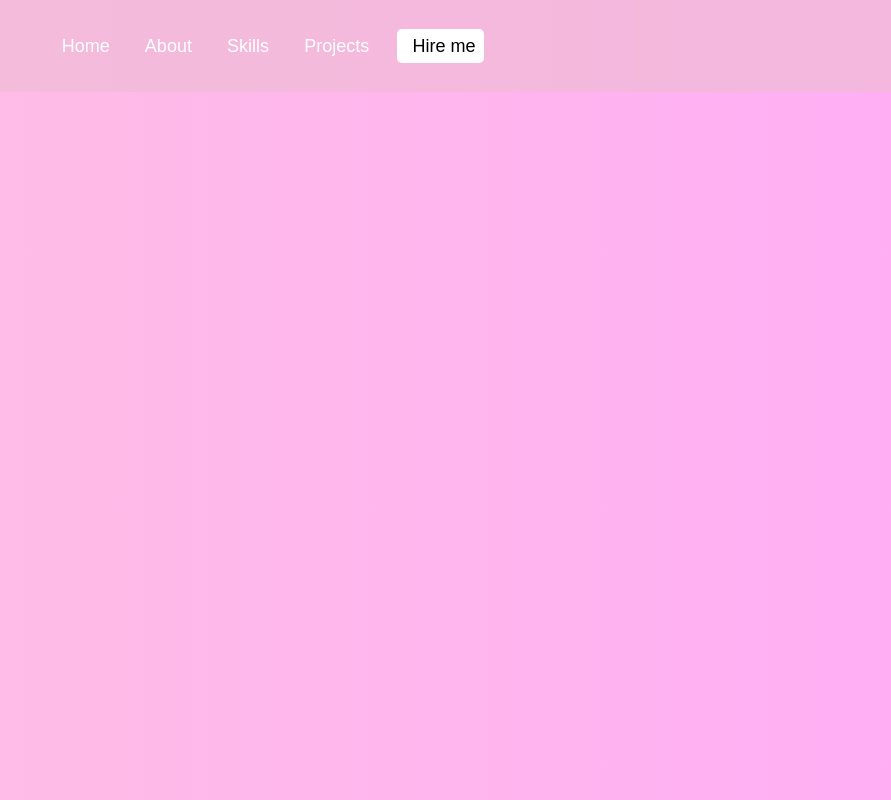
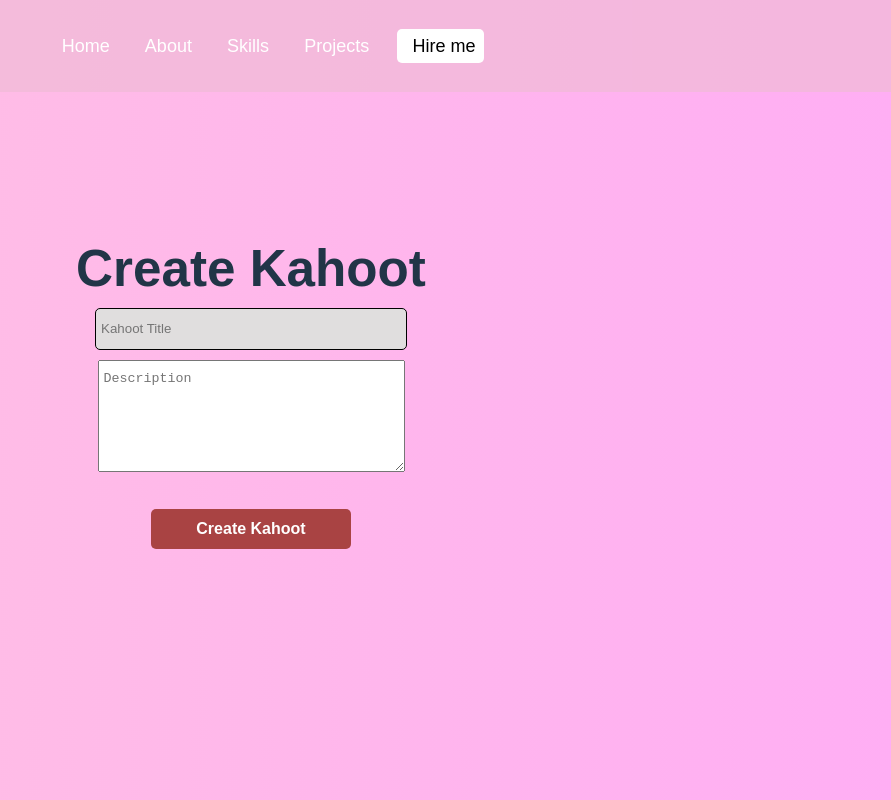
Before and after one commit to hiphucneh/FHoot_SWP391_FE, a React (Vite) app: page /createK in a window 1280 px wide. Shown: the whole page, without its empty margins (389-1280 px from the left). Built offline with nearby package versions, Linux system fonts and the light colour scheme.

Commit message:
Update App.jsx, CreateKahootScreen.jsx, and add CreateQuestionScreen.jsx

```diff
--- a/src/App.jsx
+++ b/src/App.jsx
@@ -6,6 +6,7 @@
 import QuestionScreen from "./screens/QuestionScreen";
 import { BrowserRouter as Router, Routes, Route } from "react-router-dom";
 import CreateKahoot from "./screens/CreateKahootScreen";
+import CreateQuestion from "./screens/CreateQuestionScreen";
 
 function App() {
   return (
@@ -13,7 +14,8 @@
       <Header />
       <Router>
         <Routes>
-          <Route path="/create" element={<CreateKahoot />} />
+          <Route path="/createK" element={<CreateKahoot />} />
+          <Route path="/createQ" element={<CreateQuestion />} />
           <Route path="/" element={<WaitRoomScreen />} />
           <Route path="/login" element={<Login />} />
         </Routes>
--- a/src/screens/CreateKahootScreen.jsx
+++ b/src/screens/CreateKahootScreen.jsx
@@ -1,16 +1,26 @@
 import React from 'react';
 const CreateKahoot = () => {
+    const input = {
+        border: "1px solid",
+        width: "300px",
+        height: "30px",
+        margin: "10px",
+        padding: "5px",
+        borderRadius: "5px",
 
 
+    };
+
     return (
-        <div className="create-kahoot-screen">
+        <div className="create-kahoot-screen" style={{ padding: "20px", textAlign: "center", display: "flex", justifyContent: 'center', flexDirection: "column", alignItems: "center", }}>
             <h1>Create Kahoot</h1>
             <form>
-                <input type="text" placeholder="Kahoot Title" required />
-                <textarea placeholder="Description" required></textarea>
+                <input style={input} type="text" placeholder="Kahoot Title" required />
+                <textarea placeholder="Description" required style={{ width: "300px", height: "100px", textAlign: 'left', paddingTop: '10px', paddingLeft: '5px' }}></textarea>
+
                 <button type="submit">Create Kahoot</button>
             </form>
         </div>
     );
-}
+};
 export default CreateKahoot;
--- /dev/null
+++ b/src/screens/CreateQuestionScreen.jsx
@@ -0,0 +1,7 @@
+import React from "react";
+
+const CreateQuestion = () => {
+
+
+}
+export default CreateQuestion;
--- a/src/screens/QuestionScreen.jsx
+++ b/src/screens/QuestionScreen.jsx
@@ -1,5 +1,7 @@
 import React, { useState } from "react";
-import { Button, Countdown } from "antd";
+import { Button, Statistic } from "antd";
+
+const { Countdown } = Statistic;
 
 const QuestionScreen = () => {
   const question = "What is the capital of France?";
@@ -48,8 +50,8 @@
                 ? option === correctAnswer
                   ? "#4caf50" // xanh cho đúng
                   : option === selectedAnswer
-                  ? "#f44336" // đỏ cho sai
-                  : ""
+                    ? "#f44336" // đỏ cho sai
+                    : ""
                 : "",
             }}
             disabled={isAnswered}
```
Also changed, not shown: package.json (+4 -3 lines), 1 other file (tests, documents, lock files or other folders).
